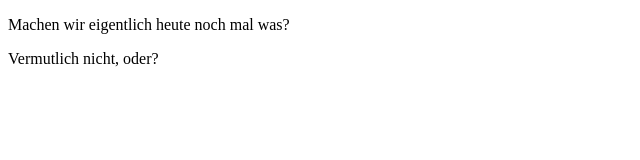
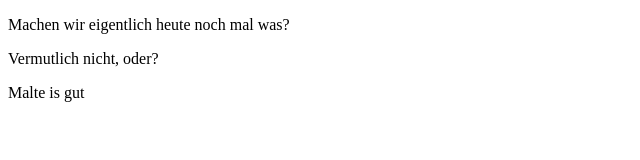
Before and after one commit to CharaSensei/wba1Kokosnuss, a plain HTML site: page index.html in a window 1280 px wide. Shown: the full height of the page, 0-640 px from the left. Drawn offline with Linux system fonts and the light colour scheme.

Commit message:
jetzt sind wir alle nicht mehr unknown

```diff
--- a/index.html
+++ b/index.html
@@ -6,5 +6,6 @@
 <body>
 	<p>Machen wir eigentlich heute noch mal was?</p>
 	<p>Vermutlich nicht, oder?</p>
+	<p>Malte is gut</p>
 </body>
 </html>
```
